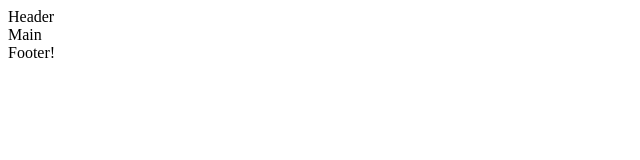
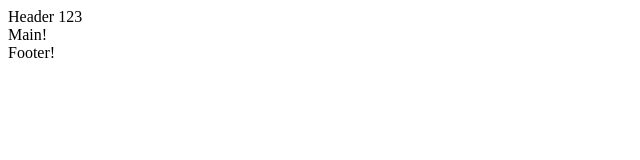
Before and after one commit to Andriy-Sydorenko/test_project, a plain HTML site: page index.html in a window 1280 px wide. Shown: the full height of the page, 0-640 px from the left. Drawn offline with Linux system fonts and the light colour scheme.

Commit message:
Update index.html

```diff
--- a/index.html
+++ b/index.html
@@ -7,8 +7,8 @@
     <title>My Project</title>
 </head>
 <body>
-    <header>Header</header>
-    <main>Main</main>
+    <header>Header 123</header>
+    <main>Main!</main>
     <footer>Footer!</footer>
 </body>
 </html>
```
